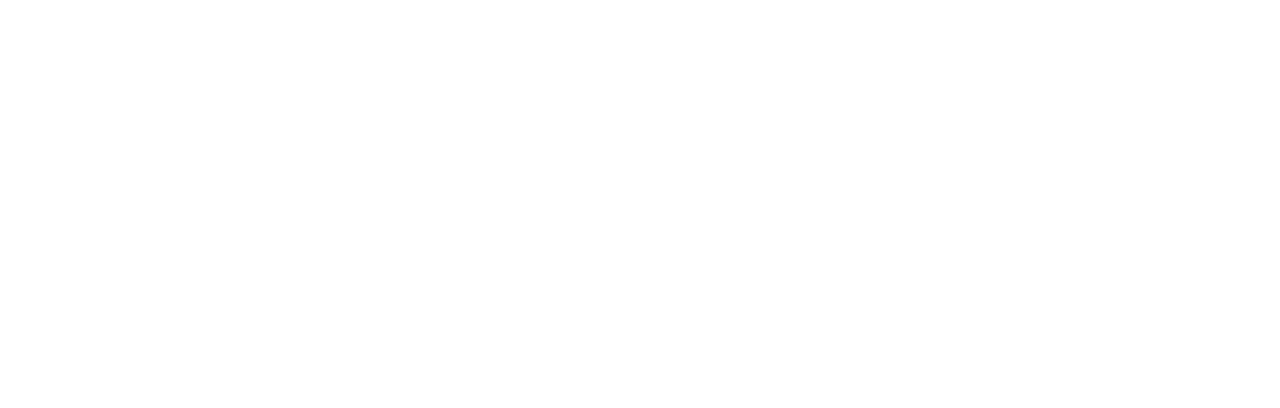
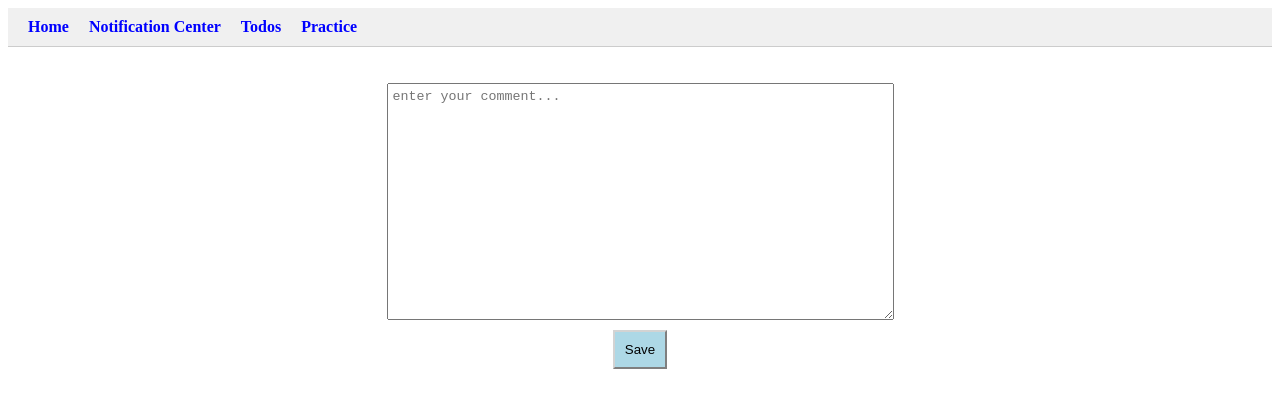
Before and after one commit to adarshbyte/react, a React (Vite) app: page /practice in a window 1280 px wide. Before the commit this address had no page. Shown: the top 408 px of the page. Built offline with nearby package versions, Linux system fonts and the light colour scheme.

Commit message:
feat: optimistic update

```diff
--- a/src/App.tsx
+++ b/src/App.tsx
@@ -2,8 +2,8 @@
 import Notifications from './Notifications';
 import Todo from './pages/todo';
 import Layout from './components/Layout';
-import { Link, Routes,Route } from 'react-router-dom';
-
+import { Routes,Route } from 'react-router-dom';
+import Practice from './pages/practice';
 export default function App() {
 
   return (
@@ -13,6 +13,7 @@
           <Route index element={<div/>}/>
           <Route path="notification" element={<Notifications/>}/>
           <Route path="todo" element={<Todo/>}/>
+          <Route path="practice" element={<Practice/>}/>
         </Route>
       </Routes>
     </div>
--- a/src/components/Layout.tsx
+++ b/src/components/Layout.tsx
@@ -8,6 +8,7 @@
         <Link to="/" style={linkStyle}>Home</Link>
         <Link to="/notification" style={linkStyle}>Notification Center</Link>
         <Link to="/todo" style={linkStyle}>Todos</Link>
+        <Link to="/practice" style={linkStyle}>Practice</Link>
       </nav>
       <div style={{ padding: "20px" }}>
         <Outlet />
--- /dev/null
+++ b/src/pages/practice/index.tsx
@@ -0,0 +1,77 @@
+import React from "react";
+import delay from "../../utils/delay";
+
+type Comment = {
+    text: string,
+    id: string,
+}
+const Practice = () => {
+  const [commentText, setCommentText] = React.useState<string>("");
+  const [comments, setComments] = React.useState<Comment[]>([]);
+  const [saving, setSaving] = React.useState<boolean>(false);
+  const handleSave = async () => {
+    const tempId = Date.now().toString()
+    try {
+      setSaving(true);
+      setComments((prev) => {
+        return [...prev, {id:tempId,text:commentText}];
+      });
+      await delay(1000);
+      let realId='realid';
+      setComments(prev=>{
+        return prev.map(comment=>{
+            if(comment.id===tempId){
+                return {
+                    ...comment,
+                    id:realId,
+                }
+            }
+            return comment;
+        })
+      })
+      // lets say we get real id now
+      setSaving(false);
+    } catch (err) {
+      setSaving(false);
+      setComments(prev=>{
+        return prev.filter(comment=>{
+            return comment.id!==tempId;
+        })
+      })
+    }
+  };
+  return (
+    <div>
+      <ul>
+        {comments.map((comment) => {
+          return <li key={comment.id}>{comment.text} {comment.id}</li>;
+        })}
+      </ul>
+      <textarea
+        style={{ padding: "5px", margin: "auto", display: "block" }}
+        cols={60}
+        rows={15}
+        placeholder="enter your comment..."
+        value={commentText}
+        onChange={(e) => {
+          setCommentText(e.target.value);
+        }}
+      />
+      <button
+        type="button"
+        onClick={saving?()=>{}:handleSave}
+        style={{
+          display: "block",
+          padding: "10px",
+          margin: "10px auto",
+          background: "lightBlue",
+          borderColor: "lightgray",
+          cursor: "pointer",
+        }}
+      >
+        {saving ? "Saving..." : "Save"}
+      </button>
+    </div>
+  );
+};
+export default Practice;
--- /dev/null
+++ b/src/utils/delay.ts
@@ -0,0 +1,7 @@
+export default async function delay(ms:number){
+    return new Promise((res)=>{
+        setTimeout(() => {
+            res("resolved")
+        }, ms);
+    })
+}
```
